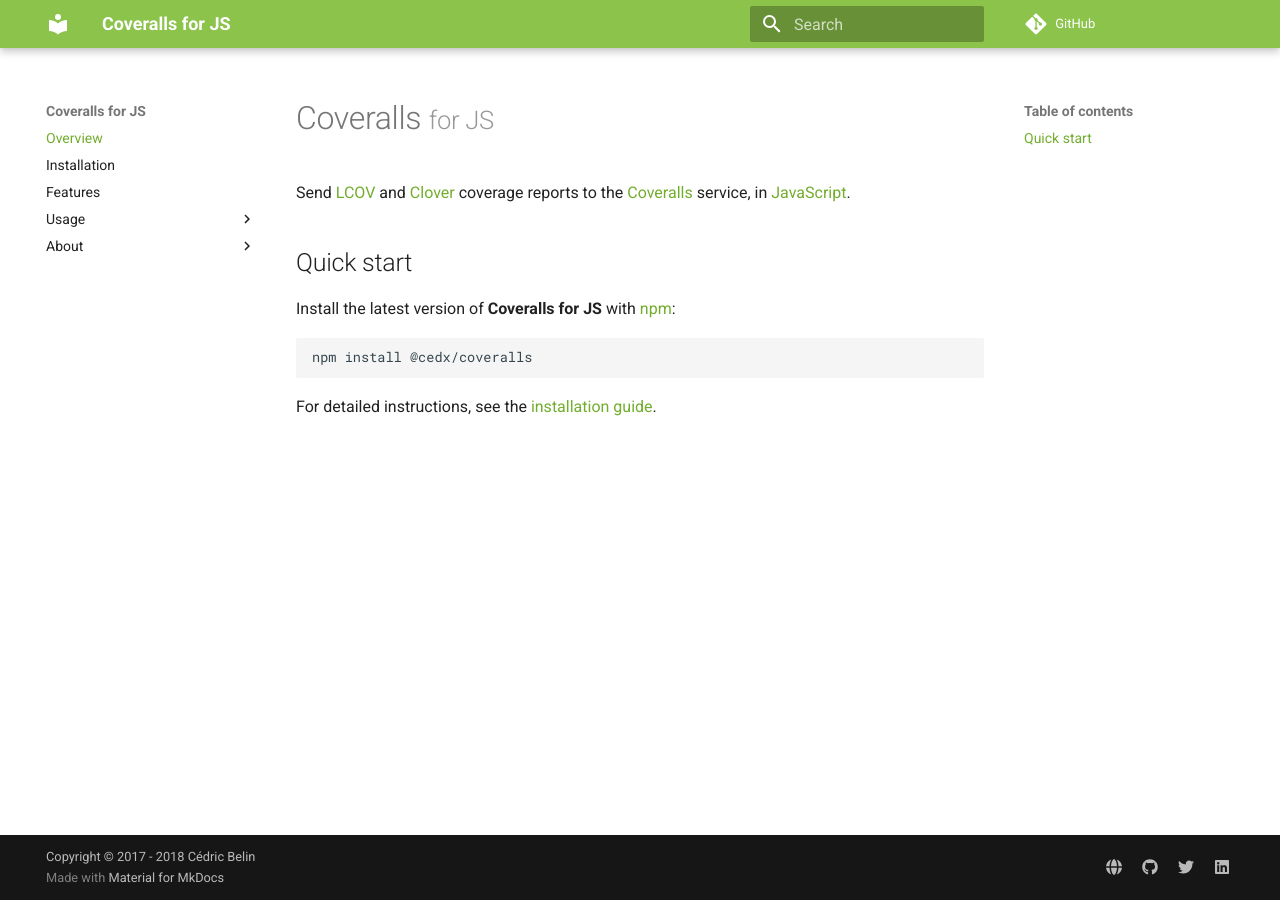
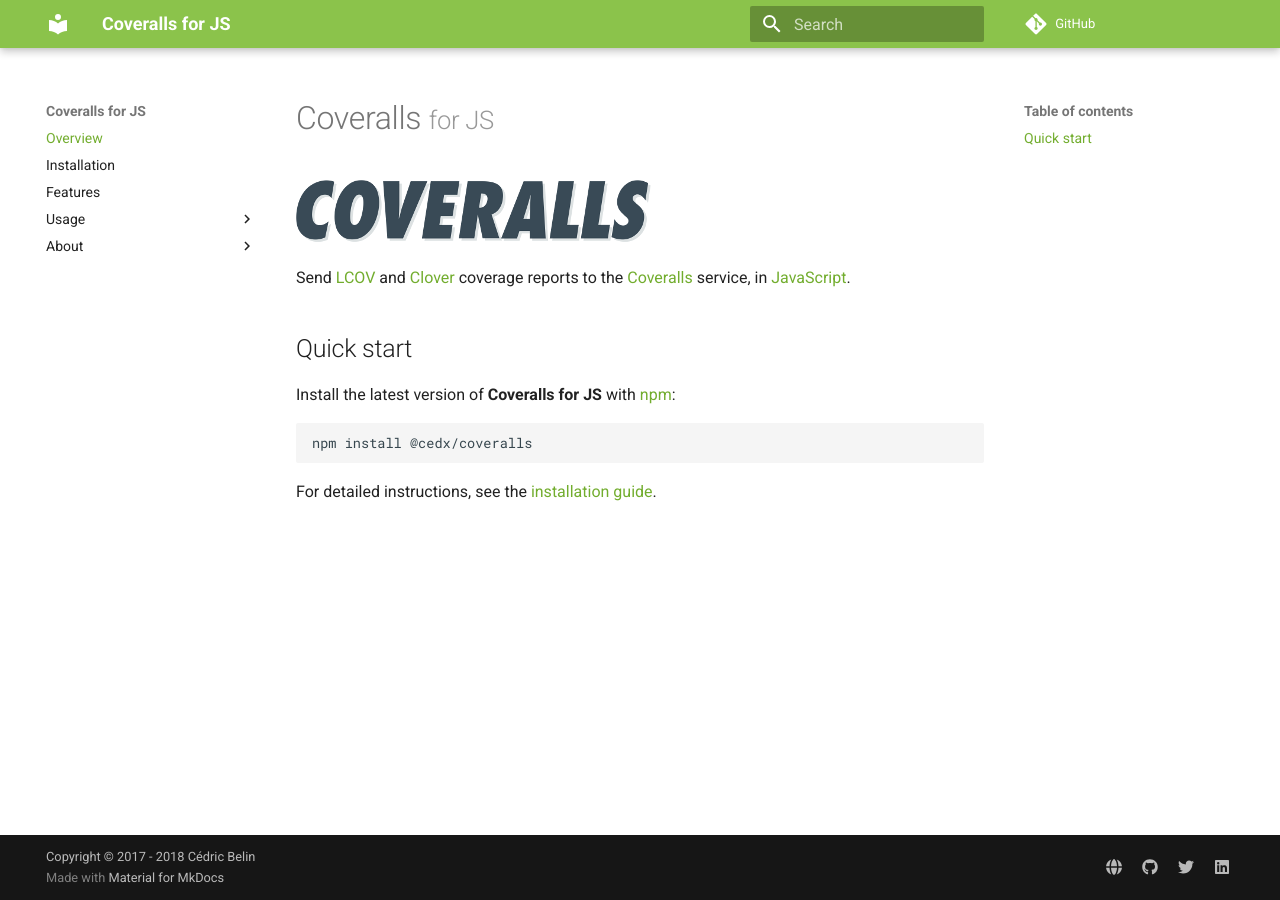
Before and after one commit to cedx/coveralls.js, an MkDocs documentation site: the page built from doc/index.md, in a window 1280 px wide. Built offline with MkDocs 1.6.1 and Material for MkDocs 9.7.7, drawn with Linux system fonts in a browser that asks for light colours; comment, search, counter and statistics services are not loaded; old or Windows-style settings are respelled for this version of MkDocs.

Commit message:
Added the Coveralls logo

```diff
--- a/doc/index.md
+++ b/doc/index.md
@@ -1,4 +1,6 @@
 # Coveralls <small>for JS</small>
+![Coveralls](img/coveralls.png)
+
 Send [LCOV](http://ltp.sourceforge.net/coverage/lcov.php) and [Clover](https://www.atlassian.com/software/clover) coverage reports to the [Coveralls](https://coveralls.io) service, in [JavaScript](https://developer.mozilla.org/en-US/docs/Web/JavaScript).
 
 ## Quick start
```
Also changed, not shown: doc/img/coveralls.png (added).
